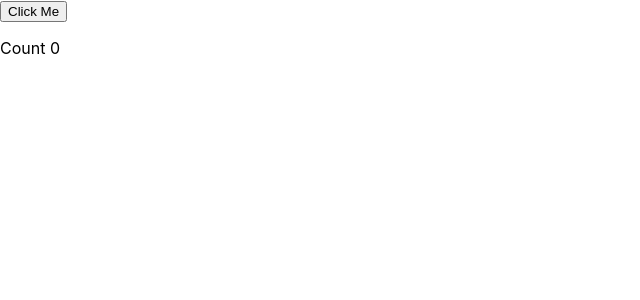
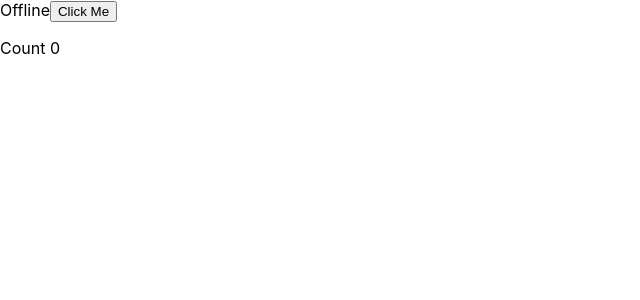
Before and after one commit to thepkpawankumar/learn-react-examples, a React (Create React App) app: page / in a window 1280 px wide. Shown: the top 300 px of the page, without its empty margins (0-640 px from the left). Built offline with nearby package versions, Linux system fonts and the light colour scheme.

Commit message:
Learn react hooks

```diff
--- a/package.json
+++ b/package.json
@@ -6,6 +6,8 @@
     "@testing-library/jest-dom": "^5.17.0",
     "@testing-library/react": "^13.4.0",
     "@testing-library/user-event": "^13.5.0",
+    "@types/react": "^18.2.64",
+    "@types/react-dom": "^18.2.21",
     "react": "^18.2.0",
     "react-dom": "^18.2.0",
     "react-scripts": "5.0.1",
--- a/src/App.js
+++ b/src/App.js
@@ -1,7 +1,9 @@
-import { useState } from "react";
+import { useCounter } from "./hooks/useCounter";
+import { useIsOnline } from "./hooks/useIsOnline";
 function App() {
 
-  const [count, setCount] = useState(0);
+  const counter = useCounter();
+  const isOnline = useIsOnline();
 
   /**
    * Using const with useState will not work in case of count++ or ++count
@@ -14,13 +16,12 @@ function App() {
    * since count is 1 now so 1 is assigned to state and then it is incremented by 1, hence it took 2 click
    * to update the actual value, we can use ++count to resolve it
    * but recommended way is we should use const for state initialization and then use count+1 to increment the actual counter
-   *
    */
   return (
     <div className="App">
+     {isOnline ? "Online": "Offline"}
+     {counter}
 
-     <button onClick={() => {setCount(count+1)}}>Click Me</button>
-     <p>Count {count}</p>
     </div>
   );
 }
--- /dev/null
+++ b/src/hooks/useCounter.js
@@ -0,0 +1,15 @@
+import React from 'react'
+import { useState } from "react";
+
+export const useCounter = () => {
+
+    const [count, setCount] = useState(0);
+
+  return (
+    <>
+      <button onClick={() => {setCount(count+1)}}>Click Me</button>
+      <p>Count {count}</p>
+    </>
+
+  );
+}
--- /dev/null
+++ b/src/hooks/useIsOnline.js
@@ -0,0 +1,20 @@
+import { useState, useEffect } from "react"
+
+export const useIsOnline = () => {
+
+    const [isOnline, setOnline] = useState(false);
+
+    useEffect(() => {
+
+        const handleOnlieStatus = isOnline => setOnline(isOnline);
+        window.addEventListener("online", handleOnlieStatus(true));
+        window.addEventListener("offline", handleOnlieStatus(false));
+
+        return () => {
+            window.removeEventListener("online", handleOnlieStatus);
+            window.removeEventListener("offline", handleOnlieStatus);
+        }
+    },[isOnline]);
+
+    return isOnline;
+}
```
Also changed, not shown: src/hooks/useInterval.js (added).
